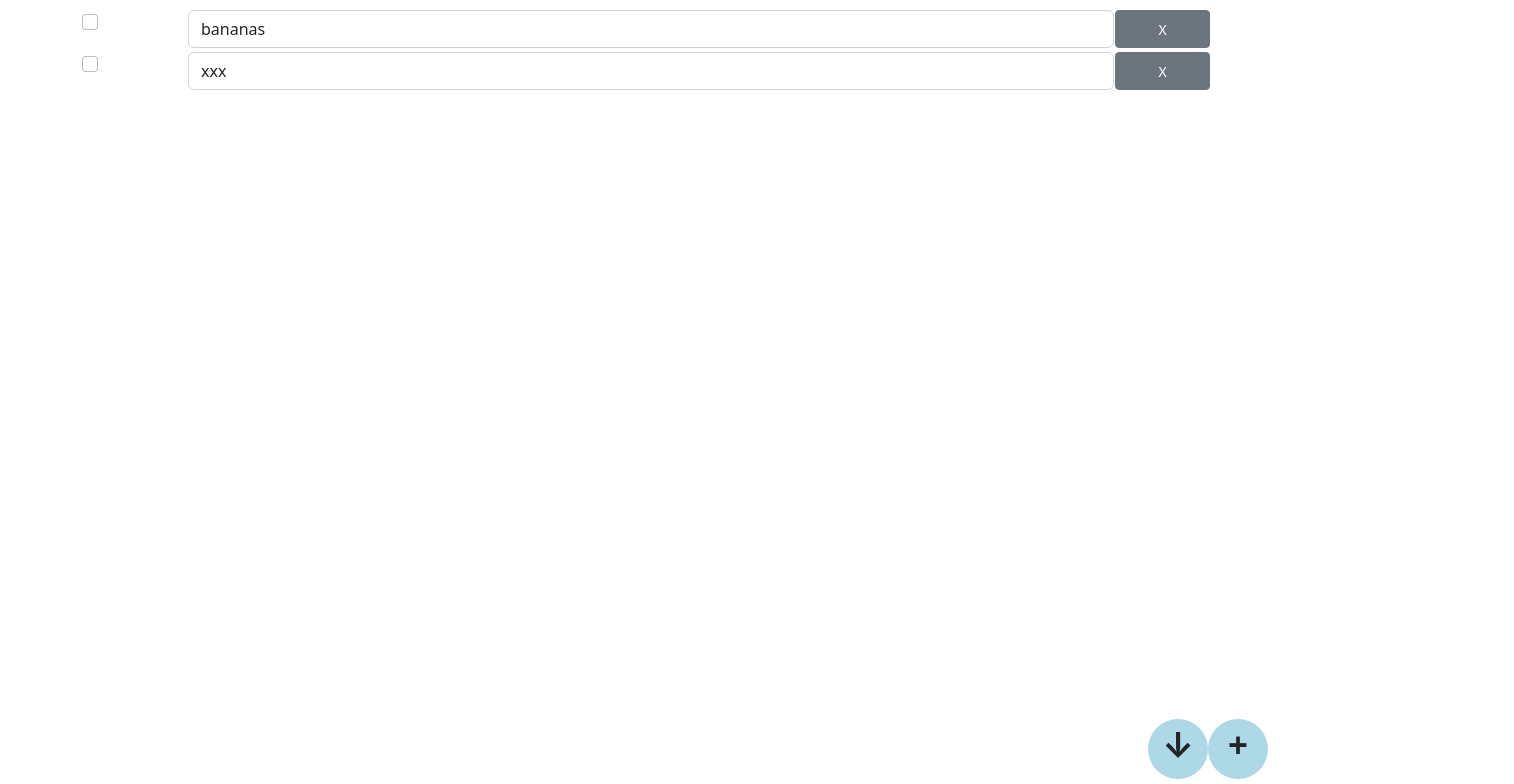
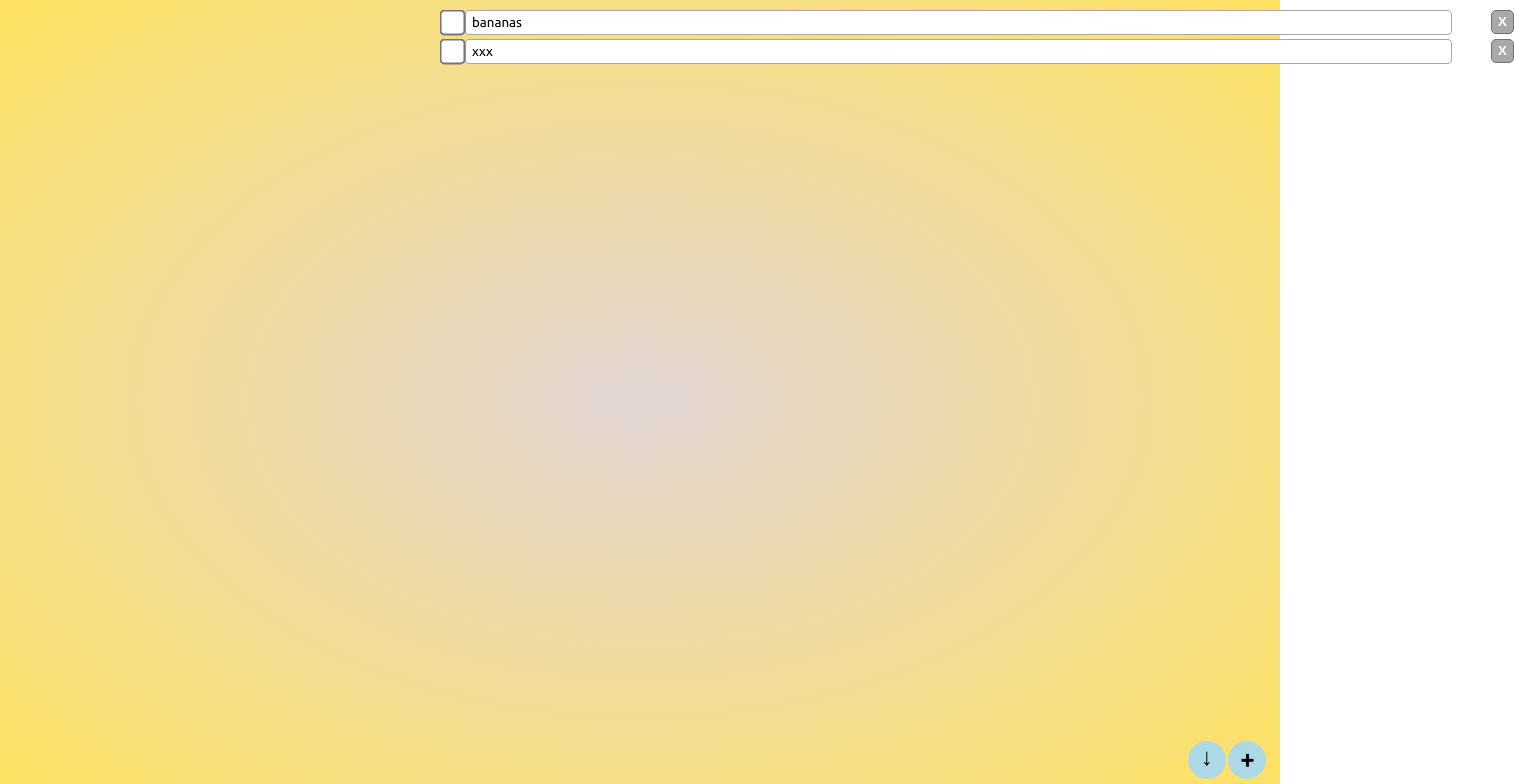
Before and after one commit to skain/shopping-vue, a Vue app: page / in a window 1280 px wide. Shown: the top 784 px of the page, 1514 px wide, since content can reach past the window. Built offline with nearby package versions, Linux system fonts and the light colour scheme.

Commit message:
Bootstrap is gone

```diff
--- a/index.html
+++ b/index.html
@@ -5,15 +5,16 @@
 	<meta charset="UTF-8">
 	<link rel="icon" href="/favicon.ico">
 	<meta name="viewport" content="width=device-width, initial-scale=1.0">
-	<link href="https://cdn.jsdelivr.net/npm/bootstrap@5.2.2/dist/css/bootstrap.min.css" rel="stylesheet"
-		integrity="sha384-Zenh87qX5JnK2Jl0vWa8Ck2rdkQ2Bzep5IDxbcnCeuOxjzrPF/et3URy9Bv1WTRi" crossorigin="anonymous">
-	<link rel="stylesheet" href="https://fonts.googleapis.com/css?family=Ubuntu">
+	<link rel="stylesheet" href="./assets/main.css">
+	<link rel="preconnect" href="https://fonts.googleapis.com">
+	<link rel="preconnect" href="https://fonts.gstatic.com" crossorigin>
+	<link href="https://fonts.googleapis.com/css2?family=Ubuntu&display=swap" rel="stylesheet">
 	<title>Shopping Vue</title>
 </head>
 
-<body class="d-flex flex-column min-vh-100">
-	<div id="app" class="d-flex flex-column min-vh-100"></div>
-	<script type="module" src="/src/main.js"></script>
+<body>
+	<div id="app"></div>
+	<script type="module" src="./src/main.js"></script>
 </body>
 
 </html>
--- a/src/App.vue
+++ b/src/App.vue
@@ -22,13 +22,11 @@ export default {
 }
 </script>
 <template>
-	<div class="container" id="shoppingListContainer">
-		<div class="row mb-1" v-for="item in shoppingList.listItems">
-			<ShoppingItem :item="item" @removeItemClick="(name) => shoppingList.removeItem(name)" />
-		</div>
+	<div id="shoppingListContainer">
+			<ShoppingItem v-for="listItem in shoppingList.listItems" :item="listItem" @removeItemClick="(name) => shoppingList.removeItem(name)" />
 	</div>
 	<div id="buttonsDiv">
-		<div class="buttonDiv" @click="shoppingList.sortItems()">&ShortDownArrow;</div>
+		<div id="sortButton" class="buttonDiv" @click="shoppingList.sortItems()">&ShortDownArrow;</div>
 		<div id="addButton" class="buttonDiv" @click="shoppingList.addNewItem()">+</div>
 	</div>
 </template>
@@ -36,6 +34,11 @@ export default {
 <style scoped>
 #shoppingListContainer {
 	margin-top: 10px;
+	margin-inline: auto;
+	max-width: 400px;
+	display: grid;
+	grid-template-columns: 1fr 80vw 1fr;
+	row-gap: 4px;
 }
 
 #buttonsDiv {
@@ -45,19 +48,20 @@ export default {
 }
 
 .buttonDiv {
-	border-radius: 40px;
-	font-size: 35px;
+	border-radius: 20px;
+	font-size: 24px;
 	font-weight: bold;
 	background-color: lightblue;
 	vertical-align: middle;
 	text-align: center;
-	height: 60px;
-	width: 60px;
+	height: 38px;
+	width: 38px;
+	line-height: 38px;
 	float: left;
+	margin-right: 2px;
 }
 
-#addButton:hover {
-	border: solid 1px;
-	background-color: white;
+#sortButton {
+	line-height: 32px;
 }
 </style>
--- a/src/assets/main.css
+++ b/src/assets/main.css
@@ -0,0 +1,8 @@
+body, input {
+	font-family: 'Ubuntu', sans-serif;
+}
+
+html {
+	background-image: radial-gradient(rgb(226, 213, 213), rgba(255, 208, 0, 0.616));
+	background-attachment: fixed;
+}
--- a/src/components/ShoppingItem.vue
+++ b/src/components/ShoppingItem.vue
@@ -4,27 +4,42 @@ export default {
 }
 </script>
 <template>
-	<div class="col-1">
-		<input class="form-check-input item-cb" type="checkbox" v-model="item.checked">
+	<div>
+		<input class="item-cb" type="checkbox" v-model="item.checked">
 	</div>
-	<div class="col-10">
-		<input class="form-control item-tb" type="text" v-model="item.name">
+	<div>
+		<input class="item-tb" type="text" v-model="item.name">
 	</div>
-	<!-- <div class="col-1"> -->
-		<button type="button" class="col-1 btn btn-secondary btn-sm" @click="$emit('removeItemClick', item.name)">X</button>
-	<!-- </div> -->
+	<div>
+		<button type="button" class="btn" @click="$emit('removeItemClick', item.name)">X</button>
+	</div>
 </template>
 
 <style scoped>
-/* .item-cb {
-	margin-top: 0px;
-	height: 37px;
-	width: 37px;
-
-} */
-
 .item-tb {
-	margin-left: 11px;
+	width: 95%;
+	border: solid 1px darkgray;
+	padding: 4px 6px;
+	border-radius: 4px;
 }
 
+.item-cb {
+	margin: 6px;
+	transform: scale(2);
+}
+
+input:checked {
+	accent-color: rgb(194, 70, 48);
+}
+
+.btn {
+	line-height: 20px;
+	background-color: darkgray;
+	color: white;
+	border-radius: 5px;
+	border: 1px solid rgb(112, 112, 112);
+	padding: 1px 6px;
+	font-weight: bold;
+	margin-left: 2px;
+}
 </style>
```
